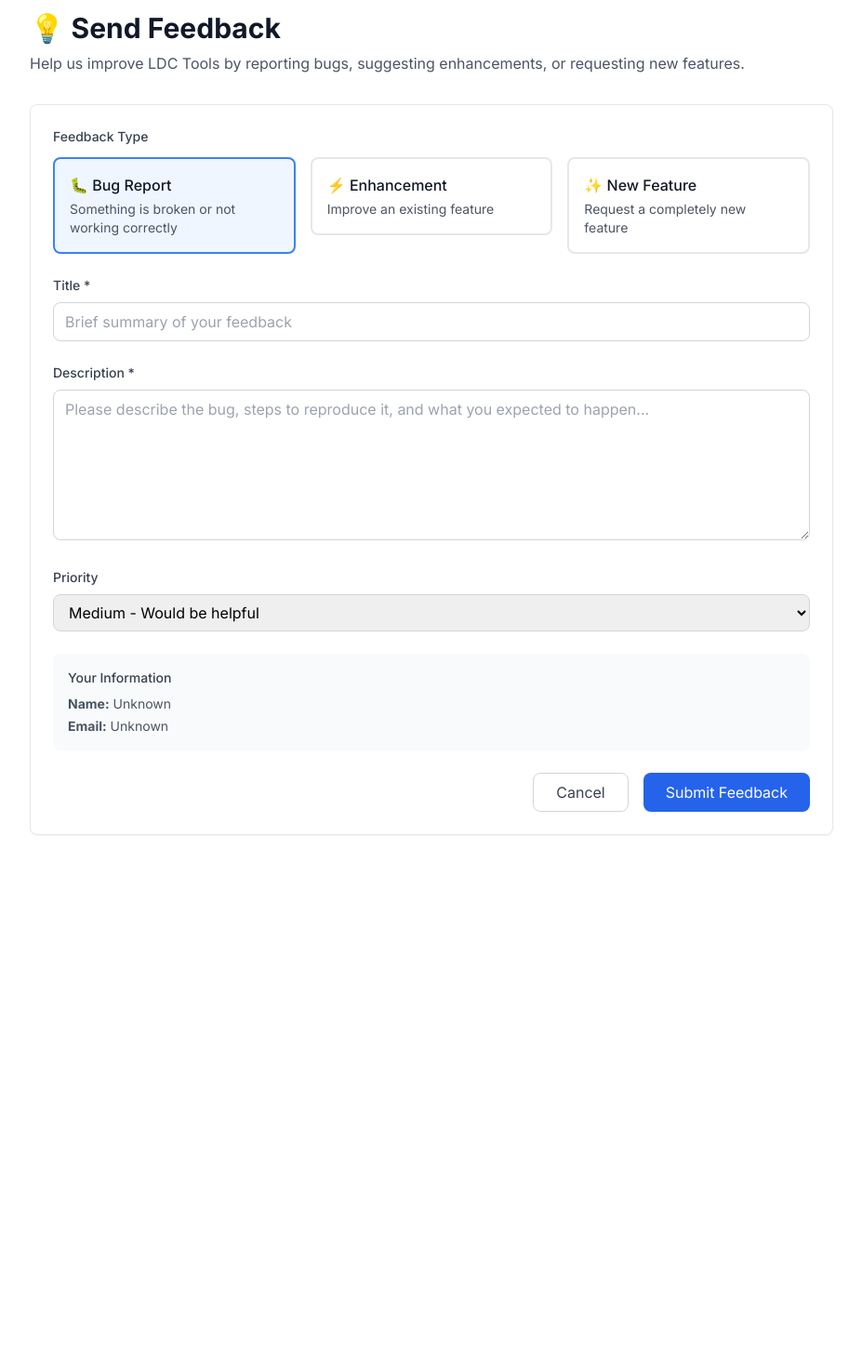
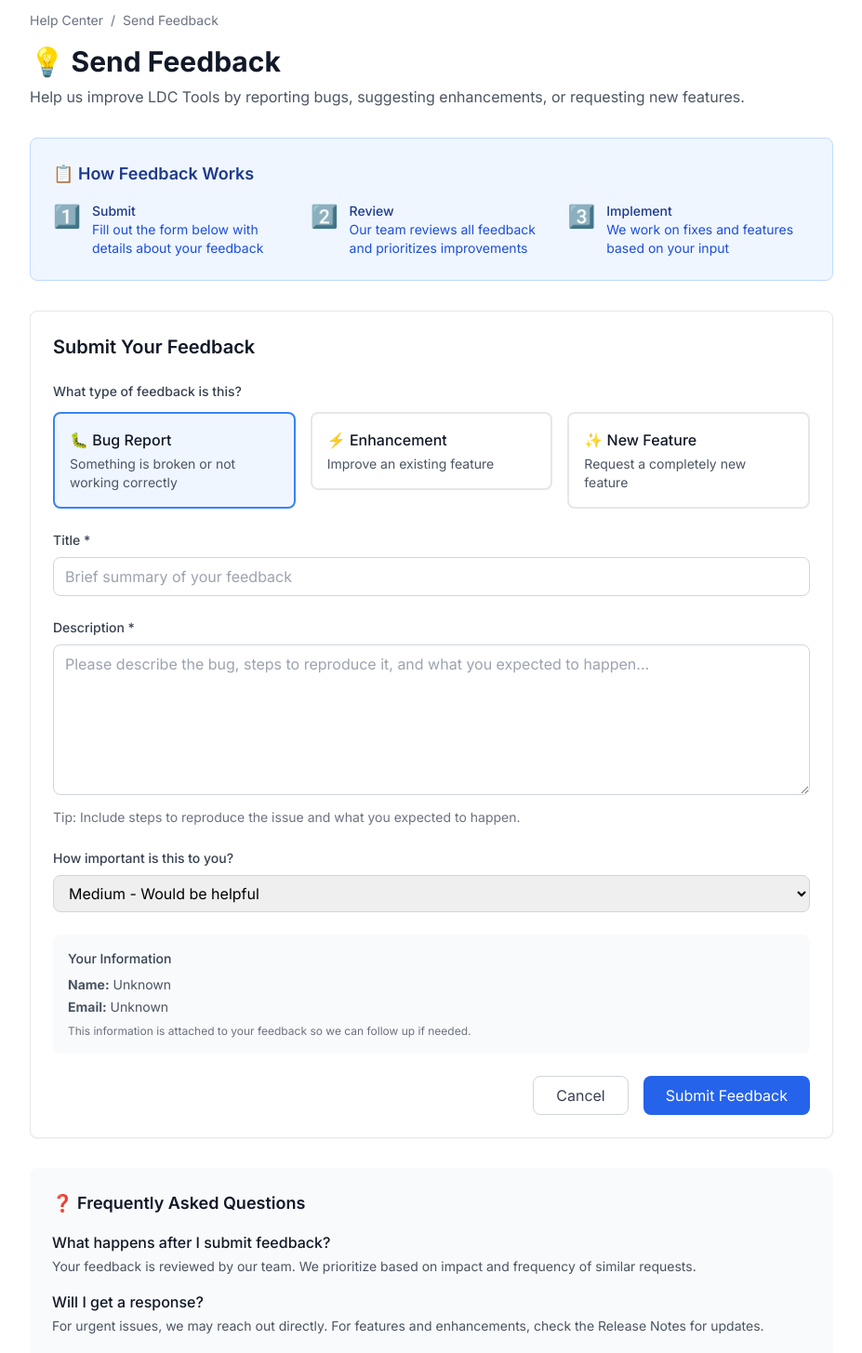
Before and after one commit to heybearc/ldc-construction-tools, a Next.js app in the folder frontend/: page /help/feedback in a window 1280 px wide. Shown: the part 20-1475 px from the top of the page at 93% size, without its empty margins (176-1103 px from the left). Before the commit the page ends 950 px from the top, so only its background shows below. Built offline with nearby package versions, Linux system fonts and the light colour scheme; no server answers.

Commit message:
docs: Add Feedback help documentation
- Added Feedback topic to Help Center index
- Enhanced feedback page with How It Works section
- Added FAQ section explaining feedback process
- Added Send Feedback button to Help Center footer
- Follows bump workflow help documentation rules

```diff
--- a/frontend/src/app/help/feedback/page.tsx
+++ b/frontend/src/app/help/feedback/page.tsx
@@ -81,11 +81,45 @@ export default function FeedbackPage() {
 
   return (
     <div className="max-w-4xl mx-auto py-8 px-4">
+      {/* Header */}
       <div className="mb-8">
+        <div className="flex items-center space-x-2 text-sm text-gray-500 mb-4">
+          <Link href="/help" className="hover:text-blue-600">Help Center</Link>
+          <span>/</span>
+          <span>Send Feedback</span>
+        </div>
         <h1 className="text-3xl font-bold text-gray-900 mb-2">💡 Send Feedback</h1>
         <p className="text-gray-600">
           Help us improve LDC Tools by reporting bugs, suggesting enhancements, or requesting new features.
         </p>
+      </div>
+
+      {/* How It Works Section */}
+      <div className="bg-blue-50 border border-blue-200 rounded-lg p-6 mb-8">
+        <h2 className="text-lg font-semibold text-blue-900 mb-4">📋 How Feedback Works</h2>
+        <div className="grid grid-cols-1 md:grid-cols-3 gap-4 text-sm">
+          <div className="flex items-start space-x-3">
+            <span className="text-2xl">1️⃣</span>
+            <div>
+              <p className="font-medium text-blue-900">Submit</p>
+              <p className="text-blue-700">Fill out the form below with details about your feedback</p>
+            </div>
+          </div>
+          <div className="flex items-start space-x-3">
+            <span className="text-2xl">2️⃣</span>
+            <div>
+              <p className="font-medium text-blue-900">Review</p>
+              <p className="text-blue-700">Our team reviews all feedback and prioritizes improvements</p>
+            </div>
+          </div>
+          <div className="flex items-start space-x-3">
+            <span className="text-2xl">3️⃣</span>
+            <div>
+              <p className="font-medium text-blue-900">Implement</p>
+              <p className="text-blue-700">We work on fixes and features based on your input</p>
+            </div>
+          </div>
+        </div>
       </div>
 
       {error && (
@@ -95,11 +129,13 @@ export default function FeedbackPage() {
       )}
 
       <div className="bg-white rounded-lg shadow-sm border border-gray-200 p-6">
+        <h2 className="text-xl font-semibold text-gray-900 mb-6">Submit Your Feedback</h2>
+
         <form onSubmit={handleSubmit} className="space-y-6">
           {/* Feedback Type */}
           <div>
             <label className="block text-sm font-medium text-gray-700 mb-3">
-              Feedback Type
+              What type of feedback is this?
             </label>
             <div className="grid grid-cols-1 md:grid-cols-3 gap-4">
               {[
@@ -165,12 +201,17 @@ export default function FeedbackPage() {
                   : "Please describe the new feature you'd like to see and how it would help you..."
               }
             />
+            <p className="mt-2 text-sm text-gray-500">
+              {feedbackType === 'bug' && "Tip: Include steps to reproduce the issue and what you expected to happen."}
+              {feedbackType === 'enhancement' && "Tip: Explain how this improvement would help your workflow."}
+              {feedbackType === 'feature' && "Tip: Describe the problem this feature would solve."}
+            </p>
           </div>
 
           {/* Priority */}
           <div>
             <label htmlFor="priority" className="block text-sm font-medium text-gray-700 mb-2">
-              Priority
+              How important is this to you?
             </label>
             <select
               id="priority"
@@ -192,6 +233,7 @@ export default function FeedbackPage() {
               <p><strong>Name:</strong> {session?.user?.name || 'Unknown'}</p>
               <p><strong>Email:</strong> {session?.user?.email || 'Unknown'}</p>
             </div>
+            <p className="text-xs text-gray-500 mt-2">This information is attached to your feedback so we can follow up if needed.</p>
           </div>
 
           {/* Submit Button */}
@@ -212,6 +254,25 @@ export default function FeedbackPage() {
           </div>
         </form>
       </div>
+
+      {/* FAQ Section */}
+      <div className="mt-8 bg-gray-50 rounded-lg p-6">
+        <h2 className="text-lg font-semibold text-gray-900 mb-4">❓ Frequently Asked Questions</h2>
+        <div className="space-y-4">
+          <div>
+            <h3 className="font-medium text-gray-900">What happens after I submit feedback?</h3>
+            <p className="text-gray-600 text-sm mt-1">Your feedback is reviewed by our team. We prioritize based on impact and frequency of similar requests.</p>
+          </div>
+          <div>
+            <h3 className="font-medium text-gray-900">Will I get a response?</h3>
+            <p className="text-gray-600 text-sm mt-1">For urgent issues, we may reach out directly. For features and enhancements, check the Release Notes for updates.</p>
+          </div>
+          <div>
+            <h3 className="font-medium text-gray-900">What's the difference between a bug and an enhancement?</h3>
+            <p className="text-gray-600 text-sm mt-1">A bug is when something doesn't work as expected. An enhancement is when something works but could be better.</p>
+          </div>
+        </div>
+      </div>
     </div>
   );
 }
--- a/frontend/src/app/help/page.tsx
+++ b/frontend/src/app/help/page.tsx
@@ -57,6 +57,13 @@ const helpTopics: HelpTopic[] = [
     description: 'System administration, users, and configuration',
     roles: ['SUPER_ADMIN'],
     icon: '⚙️'
+  },
+  {
+    id: 'feedback',
+    title: 'Send Feedback',
+    description: 'Report bugs, suggest improvements, or request new features',
+    roles: ['SUPER_ADMIN', 'ZONE_OVERSEER', 'PERSONNEL_CONTACT', 'READ_ONLY'],
+    icon: '💡'
   },
   {
     id: 'troubleshooting',
@@ -147,12 +154,18 @@ export default async function HelpPage() {
         <div className="bg-gray-50 border border-gray-200 rounded-lg p-6">
           <h2 className="text-lg font-semibold text-gray-900 mb-4">💬 Need More Help?</h2>
           <p className="text-gray-600 mb-4">
-            Can't find what you're looking for? Contact your system administrator for assistance.
+            Can't find what you're looking for? Send us feedback or contact your system administrator.
           </p>
           <div className="flex flex-col sm:flex-row gap-4">
             <Link
+              href="/help/feedback"
+              className="inline-flex items-center justify-center px-4 py-2 bg-blue-600 text-white rounded-lg hover:bg-blue-700 transition-colors"
+            >
+              💡 Send Feedback
+            </Link>
+            <Link
               href="/release-notes"
-              className="inline-flex items-center justify-center px-4 py-2 bg-blue-600 text-white rounded-lg hover:bg-blue-700 transition-colors"
+              className="inline-flex items-center justify-center px-4 py-2 border border-gray-300 text-gray-700 rounded-lg hover:bg-gray-50 transition-colors"
             >
               📋 View Release Notes
             </Link>
```
